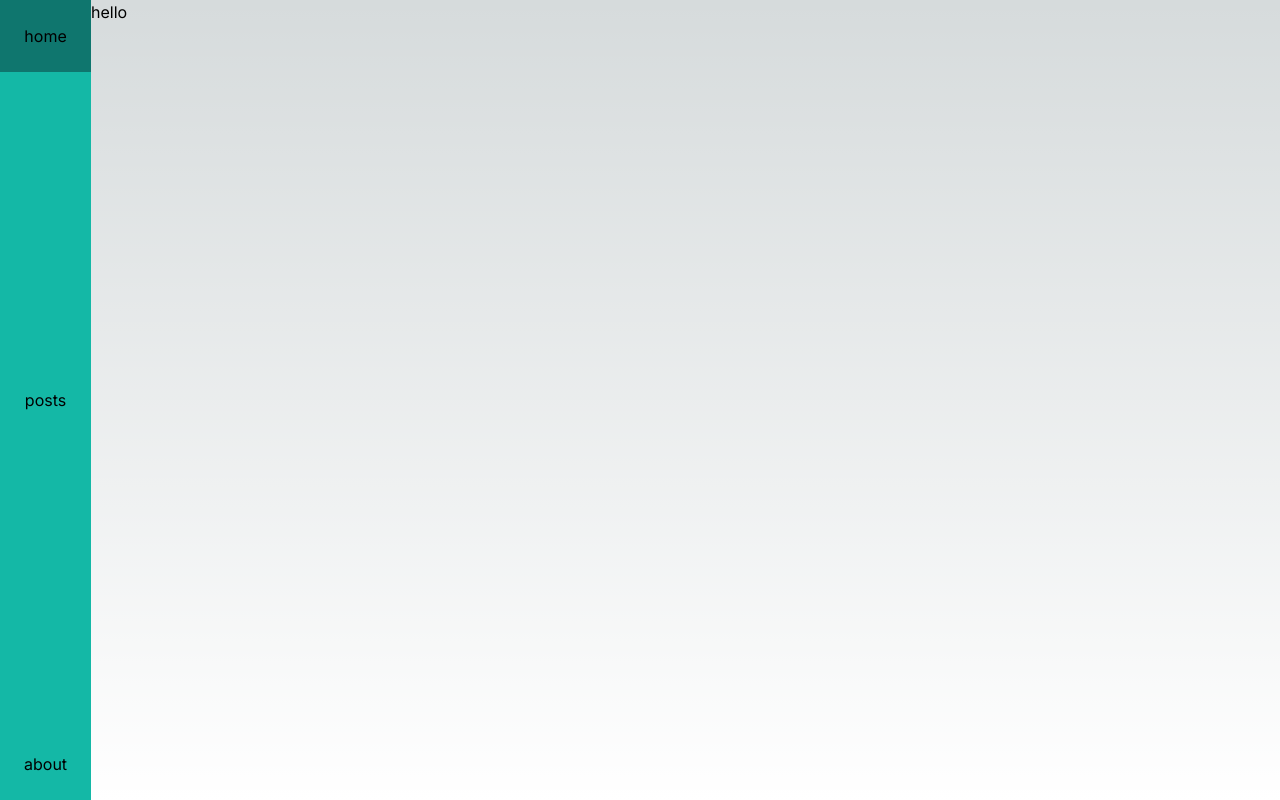
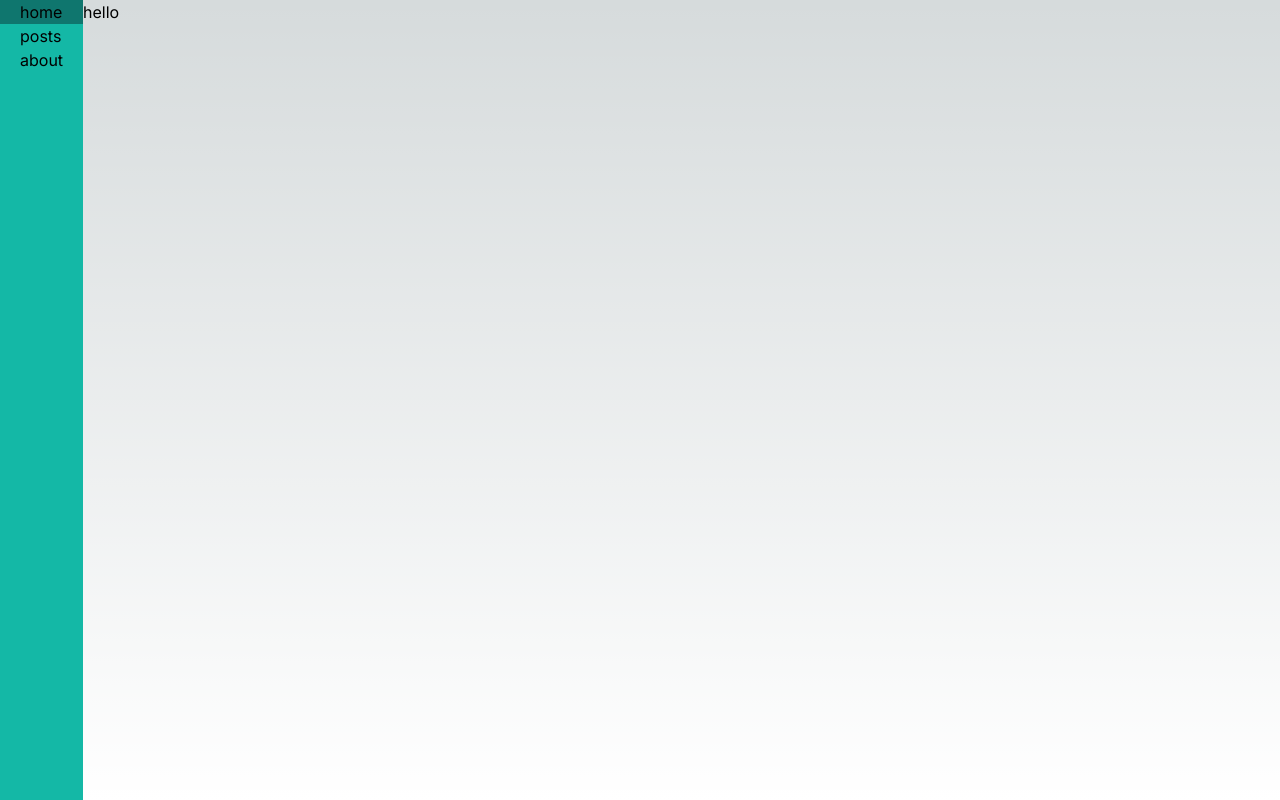
Before and after one commit to felipeobregon/p10-blog, a Next.js app: page / in a window 1280 px wide. Built offline with nearby package versions, Linux system fonts and the light colour scheme.

Commit message:
update navbar styles

```diff
--- a/src/components/navbar.tsx
+++ b/src/components/navbar.tsx
@@ -8,9 +8,9 @@ export default function Navbar() {
     ];
 
     return (
-        <nav className="flex flex-col items-center justify-between bg-teal-500">
+        <nav className="flex flex-col bg-teal-500">
             {pages.map((page, index) => (
-                <div key={index} className="hover:bg-teal-700 p-6">
+                <div key={index} className="hover:bg-teal-700 px-5">
                     <Link href={page.url}>{page.name}</Link>
                 </div>
             ))}
```
